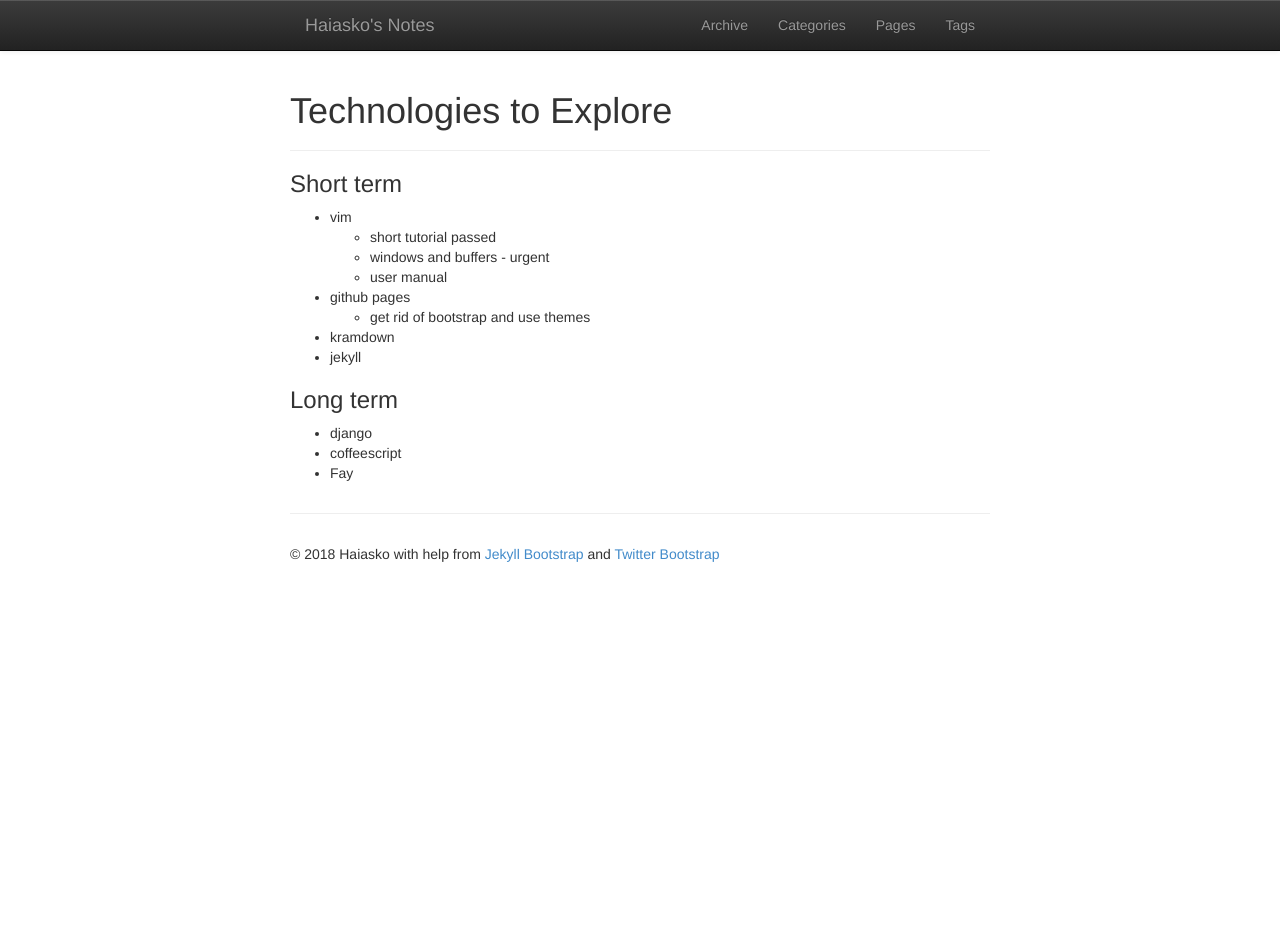
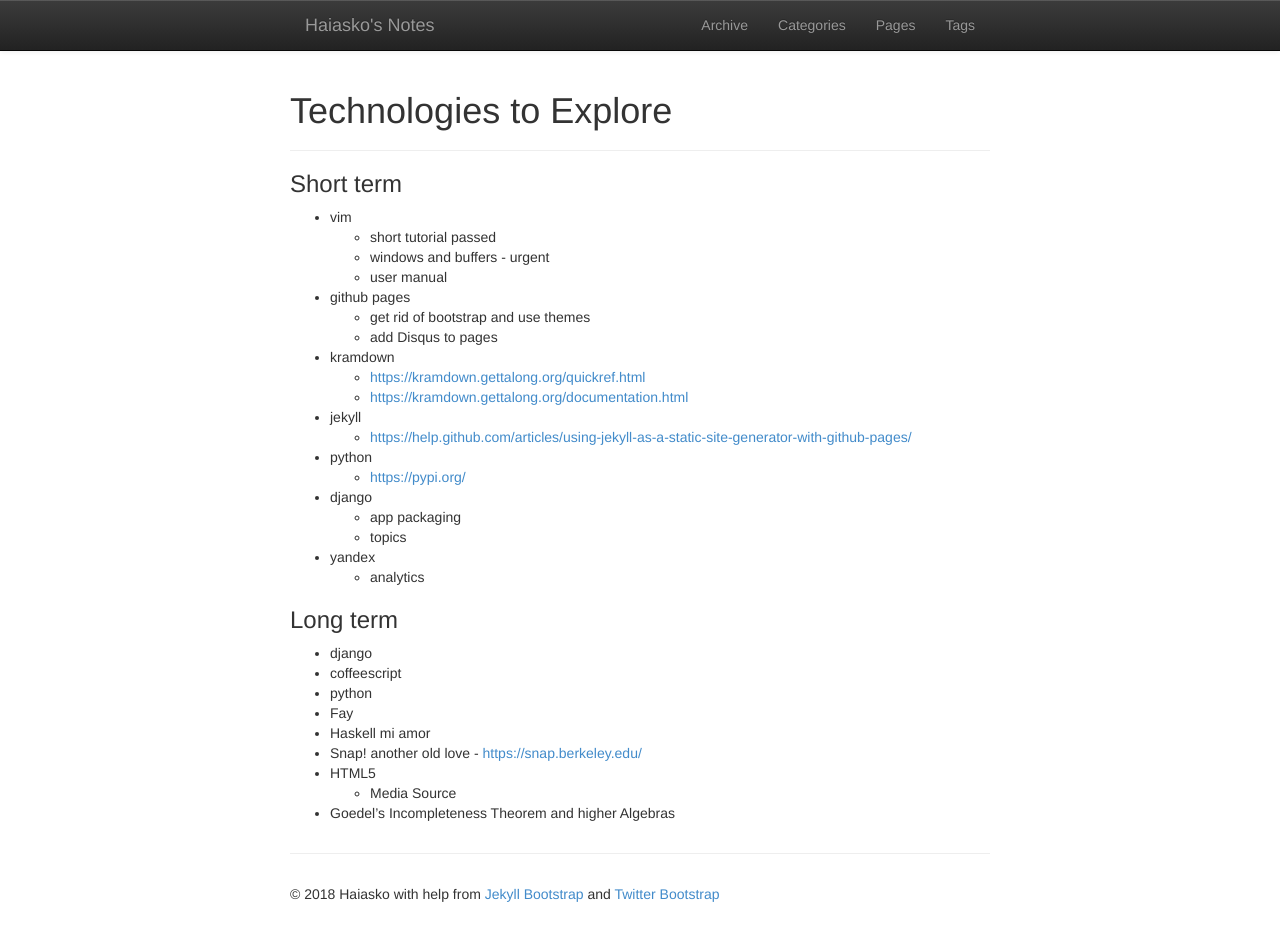
Before and after one commit to haiasko/haiasko.github.io, a Jekyll site: the page built from scratch/to-explore.md, in a window 1280 px wide. Built offline with Jekyll 4.4.1, drawn with Linux system fonts in a browser that asks for light colours; nearby versions of some CDN libraries; before the commit the page ends 900 px from its top, so only the background shows below that.

Commit message:
Kramdown docs added

```diff
--- a/scratch/to-explore.md
+++ b/scratch/to-explore.md
@@ -13,10 +13,27 @@ tags: [code]
 	- user manual
 - github pages
 	- get rid of bootstrap and use themes
+	- add Disqus to pages
 - kramdown
+	- <https://kramdown.gettalong.org/quickref.html>
+	- <https://kramdown.gettalong.org/documentation.html>
 - jekyll
+	- <https://help.github.com/articles/using-jekyll-as-a-static-site-generator-with-github-pages/>
+- python
+	- <https://pypi.org/>
+- django
+	- app packaging
+	- topics
+- yandex
+	- analytics
 
 ### Long term
 - django
 - coffeescript
+- python
 - Fay
+- Haskell mi amor
+- Snap! another old love - <https://snap.berkeley.edu/>
+- HTML5
+	- Media Source
+- Goedel's Incompleteness Theorem and higher Algebras
```
